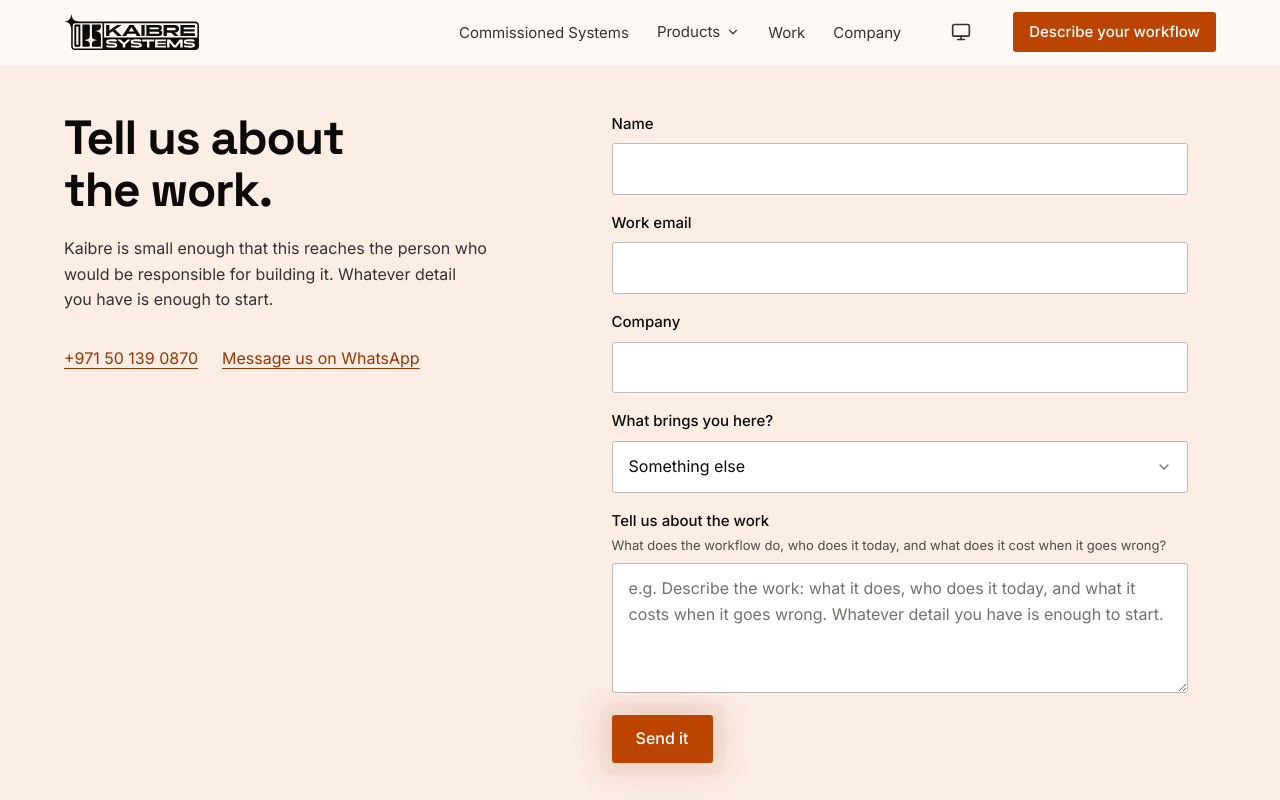
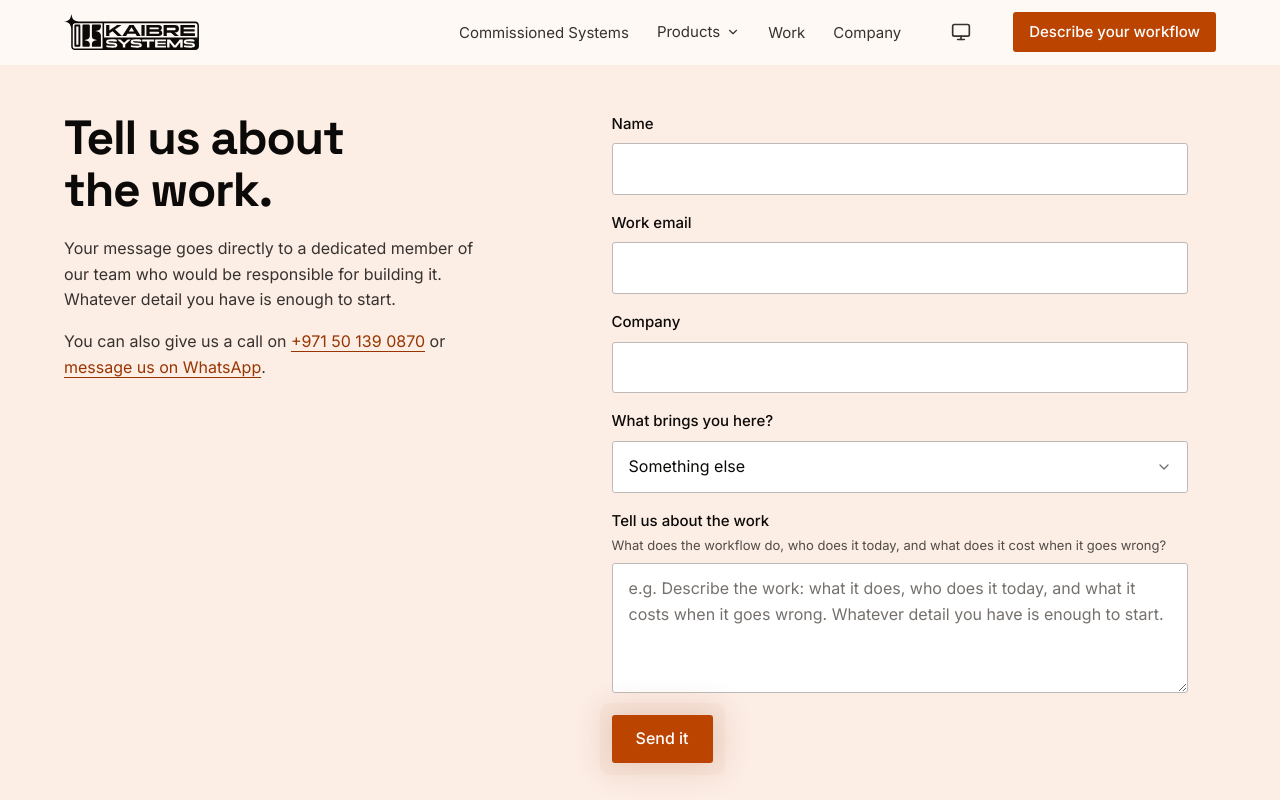
Before and after one commit to Kaibre-Systems/company-site, a Next.js app: page /contact in a window 1280 px wide. Shown: the top 800 px of the page. Built offline with nearby package versions, Linux system fonts and the light colour scheme.

Commit message:
style updates

```diff
--- a/src/app/(site)/contact/page.tsx
+++ b/src/app/(site)/contact/page.tsx
@@ -37,31 +37,34 @@ export default function ContactPage() {
               Tell us about the work.
             </Heading>
             <Text className="mt-5 max-w-[42ch]">
-              Kaibre is small enough that this reaches the person who would be
-              responsible for building it. Whatever detail you have is enough to
-              start.
+              Your message goes directly to a dedicated member of our team who
+              would be responsible for building it. Whatever detail you have is
+              enough to start.
             </Text>
             {/* The address and email are in the footer of every page, and the
                 email is repeated in the form's fallback state, so they stay
-                out of here. Phone and WhatsApp share one wrapping row to keep
-                the form from being pushed off the screen on a phone. */}
-            <div className="mt-6 flex flex-wrap items-center gap-x-6 text-body">
+                out of here. Phone and WhatsApp sit in one sentence so they
+                read as an alternative to the form rather than floating links. */}
+            <Text className="mt-4 max-w-[42ch]">
+              You can also give us a call on{" "}
               <a
                 href={`tel:${SITE.phone.href}`}
-                className="inline-flex min-h-11 items-center whitespace-nowrap text-accent underline underline-offset-4"
+                className="whitespace-nowrap text-accent underline underline-offset-4"
               >
                 {SITE.phone.display}
-              </a>
+              </a>{" "}
+              or{" "}
               <a
                 href={SITE.whatsapp}
                 target="_blank"
                 rel="noreferrer noopener"
-                className="inline-flex min-h-11 items-center whitespace-nowrap text-accent underline underline-offset-4"
+                className="text-accent underline underline-offset-4"
               >
-                Message us on WhatsApp
+                message us on WhatsApp
                 <span className="sr-only"> (opens in a new tab)</span>
               </a>
-            </div>
+              .
+            </Text>
           </div>
 
           {/* The form is a client island behind Suspense (it reads ?topic).
```
